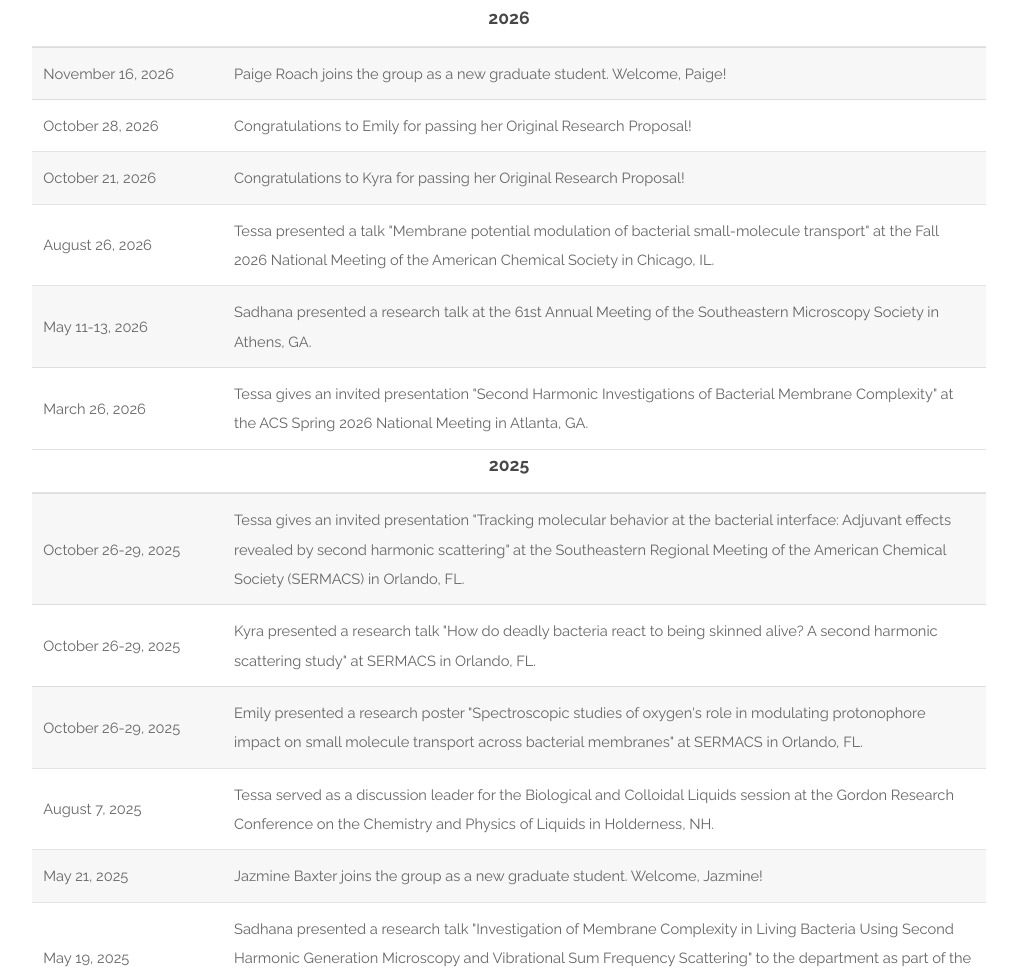
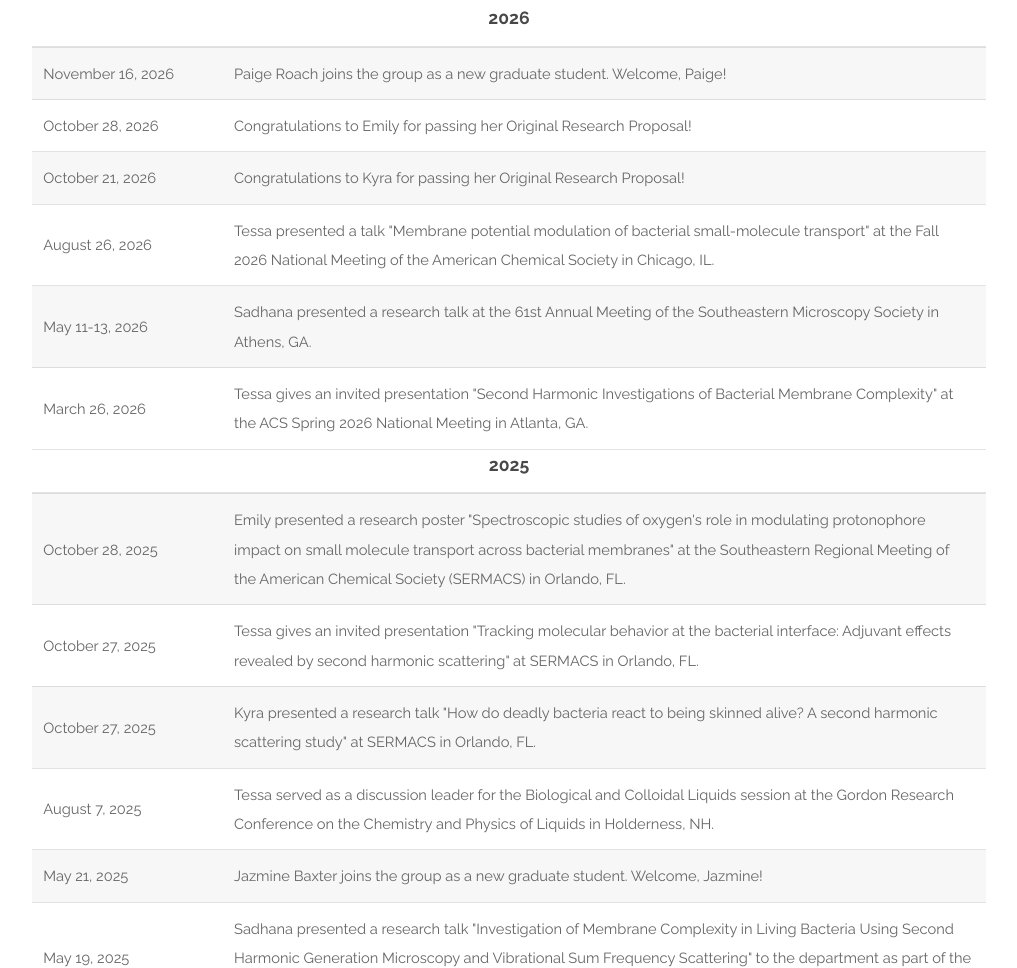
Before and after one commit to calhoun-lab/calhoun-lab.github.io, a plain HTML site: page news.html in a window 1280 px wide. Shown: the part 257-1225 px from the top of the page, without its empty margins (131-1148 px from the left). Drawn offline with Linux system fonts and the light colour scheme.

Commit message:
Set exact dates for SERMACS 2025 news entries
Emily's poster (Oct 28) now listed above Tessa's and Kyra's talks (Oct 27).

Co-Authored-By: Claude Opus 5.5 <noreply@anthropic.com>

```diff
--- a/news.html
+++ b/news.html
@@ -90,18 +90,18 @@
 	  <tbody>
 
 		  <tr>
-			<td>October 26-29, 2025</td>
-			<td>Tessa gives an invited presentation "Tracking molecular behavior at the bacterial interface: Adjuvant effects revealed by second harmonic scattering" at the Southeastern Regional Meeting of the American Chemical Society (SERMACS) in Orlando, FL.</td>
+			<td>October 28, 2025</td>
+			<td>Emily presented a research poster "Spectroscopic studies of oxygen's role in modulating protonophore impact on small molecule transport across bacterial membranes" at the Southeastern Regional Meeting of the American Chemical Society (SERMACS) in Orlando, FL.</td>
 		</tr>
 
 		  <tr>
-			<td>October 26-29, 2025</td>
-			<td>Kyra presented a research talk "How do deadly bacteria react to being skinned alive? A second harmonic scattering study" at SERMACS in Orlando, FL.</td>
+			<td>October 27, 2025</td>
+			<td>Tessa gives an invited presentation "Tracking molecular behavior at the bacterial interface: Adjuvant effects revealed by second harmonic scattering" at SERMACS in Orlando, FL.</td>
 		</tr>
 
 		  <tr>
-			<td>October 26-29, 2025</td>
-			<td>Emily presented a research poster "Spectroscopic studies of oxygen's role in modulating protonophore impact on small molecule transport across bacterial membranes" at SERMACS in Orlando, FL.</td>
+			<td>October 27, 2025</td>
+			<td>Kyra presented a research talk "How do deadly bacteria react to being skinned alive? A second harmonic scattering study" at SERMACS in Orlando, FL.</td>
 		</tr>
 
 		  <tr>
```
